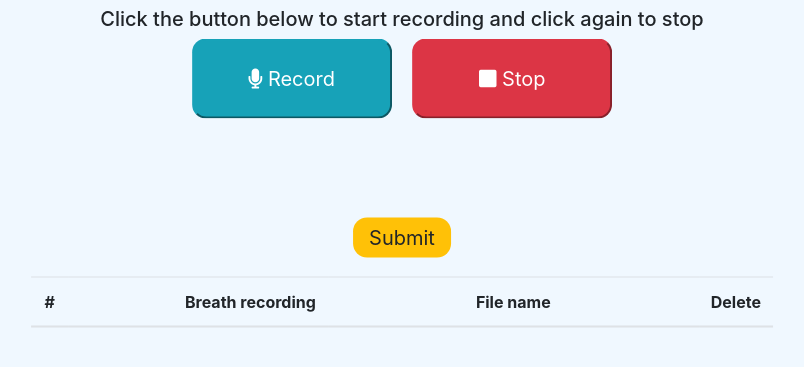
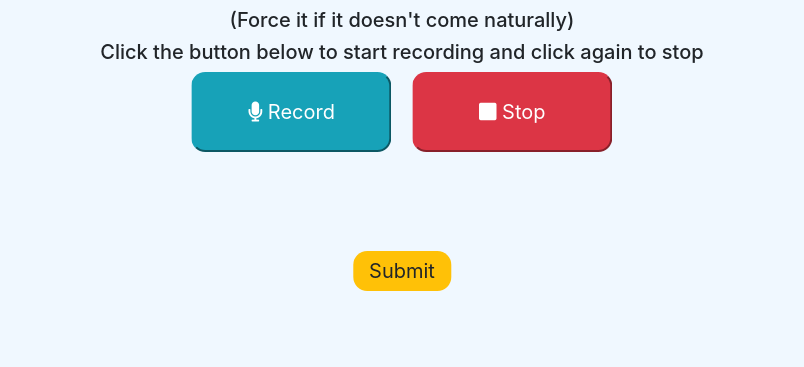
Before and after one commit to Infront-Development/nih-cough-sound, a Django app: template recording/templates/breath.html in a window 1280 px wide. Shown: the part 297-664 px from the top of the page, without its empty margins (238-1042 px from the left). Run offline with Django 3.2, Linux system fonts and the light colour scheme; the template is opened without the code that fills it, so the values that code supplies are empty; parts of the project's set-up code (start-up, migrations or seed data) failed here and were passed over; some libraries are stand-ins or nearby versions.

Commit message:
renew remove button for audio list

```diff
--- a/recording/static/recording/css/style.css
+++ b/recording/static/recording/css/style.css
@@ -42,3 +42,17 @@
 		box-shadow: 0 0 0 0 rgba(0, 0, 0, 0);
 	}
 }
+
+.audio-wrapper{
+	display: flex;
+	flex-direction: column;
+	justify-content: center;
+	align-items: center;
+}
+
+.audio-list{
+	margin : 10px 2px ;
+	display: flex;
+	flex-direction: row;
+	align-items: center;
+}
--- /dev/null
+++ b/recording/static/recording/js/scripts.js
@@ -0,0 +1,13 @@
+
+function enableAgreeBtn(event){
+        const agree_btn = document.getElementById("agree-btn");
+
+        if (agree_btn.disabled){
+            agree_btn.disabled = false;
+        }
+    }
+
+
+
+document.getElementById("recordButton").addEventListener("click", function () { Clock.start(); });
+document.getElementById("stopButton").addEventListener("click", function () { Clock.reset(); });
--- a/recording/templates/breath.html
+++ b/recording/templates/breath.html
@@ -77,18 +77,11 @@
                 </div>
                 <br><br><a href="{% url 'questionnaireForm' %}" onclick="submitAllAudio(event)"class="btn-lg btn-warning">Submit</a><br><br>
 
-                <table class="table table-hover" >
-                <thead>
-                    <tr>
-                    <th scope="col">#</th>
-                    <th scope="col" width="35%"style="text-align:right">Breath recording</th>
-                    <th scope="col" width="50%">File name</th>
-                    <th scope="col" width="10%">Delete</th>
-                    </tr>
-                </thead>
-                </table>
 
-                <ol id="recordingsList" class="recordingsList"></ol>
+                <div id="audio-wrapper" class="audio-wrapper">
+
+                </div>
+
             </div>
 
         </div>
@@ -98,15 +91,5 @@
     <script src="https://cdn.rawgit.com/mattdiamond/Recorderjs/08e7abd9/dist/recorder.js"></script>
     <script src="{% static 'js/consent.js' %}"></script>
     <script src="{% static 'js/record.js' %}"></script>
-<script>
-const ul = document.querySelector('.recordingsList');
-
-ul.addEventListener('click', function(e) {
-  this.removeChild(e.target);
-})
-
-
-document.getElementById("recordButton").addEventListener("click", function () { Clock.start(); });
-document.getElementById("stopButton").addEventListener("click", function () { Clock.reset(); });
-</script>
+    <script src="{% static 'recording/js/scripts.js' %}"></script>
 </html>
```
Also changed, not shown: recording/templates/consent-pop-up.html (+4 -24 lines), static/js/record.js (+17 -21 lines).
